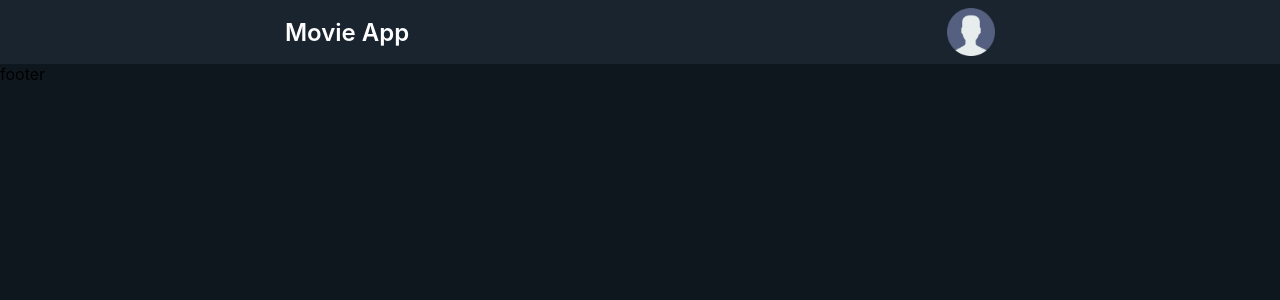
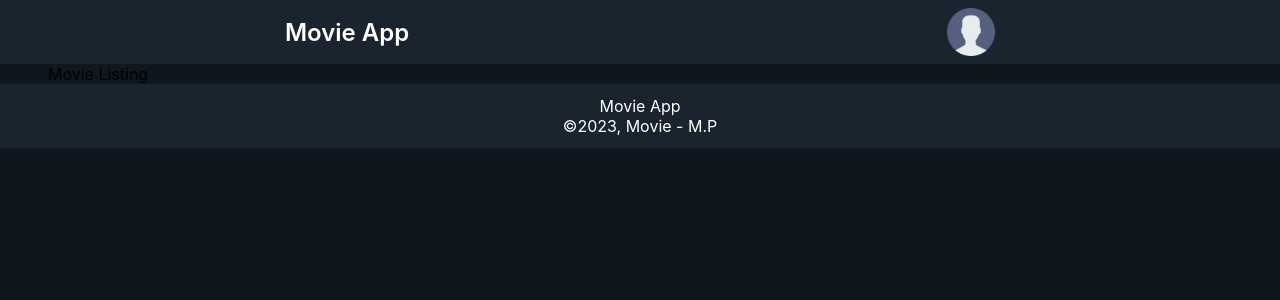
Before and after one commit to MajaPetkova/Redux-Course, a React (Create React App) app in the folder movie-app/: page / in a window 1280 px wide. Shown: the top 300 px of the page. Built offline with nearby package versions, Linux system fonts and the light colour scheme; no server answers.

Commit message:
Add slice and store from redux-toolkit, update footer and header components

```diff
--- a/movie-app/src/components/footer/Footer.js
+++ b/movie-app/src/components/footer/Footer.js
@@ -1,7 +1,10 @@
-export const Footer =() =>{
-    return(
-        <div>
-            footer
-        </div>
-    )
-}
+import "./footer.scss";
+
+export const Footer = () => {
+  return (
+    <div className="footer-container">
+        <div>Movie App</div>
+        <div>&copy;2023, Movie - M.P </div>
+    </div>
+  );
+};
--- a/movie-app/src/components/footer/footer.scss
+++ b/movie-app/src/components/footer/footer.scss
@@ -0,0 +1,11 @@
+@import "../../common/colors.scss";
+
+.footer-container{
+    background-color:$secondary-color;
+    height:4rem;
+    display: flex;
+    justify-content: center;
+    align-items: center;
+    color:$font-primary;
+    flex-direction: column;
+}
--- a/movie-app/src/components/home/Home.js
+++ b/movie-app/src/components/home/Home.js
@@ -1,5 +1,26 @@
-export const Home = () =>{
-    return(
-        <div></div>
-    )
-}
+import { MovieListing } from "../movieListing/MovieListing";
+import { useEffect } from "react";
+import movieApi from "../../common/apis/MovieApi";
+import { APIKey } from "../../common/apis/MovieApiKey";
+
+export const Home = () => {
+  const movieText = "Harry";
+  const fetchMovies = async () => {
+    const response = await movieApi
+      .get(`?apiKey=${APIKey}&s=${movieText}&type=movie`)
+      .catch((err) => {
+        console.log(err);
+      });
+    console.log(response);
+  };
+
+  useEffect(() => {
+    fetchMovies();
+  }, []);
+  return (
+    <div>
+      <div className="banner-img"></div>
+      <MovieListing />
+    </div>
+  );
+};
--- /dev/null
+++ b/movie-app/src/features/movies/movieSlice.js
@@ -0,0 +1,18 @@
+import { createSlice } from "@reduxjs/toolkit";
+
+const initialState= {
+   movies: [],
+
+}
+const movieSlice= createSlice({
+    name: "movies",
+    initialState,
+    reducers:{
+        addMovies: (state, {payload})=>{
+            state.movies= payload
+        }
+    }
+})
+export const {addMovies } = movieSlice.actions;
+export const getAllMovies =(state)=>state.movies.movies
+export default movieSlice.reducer;
--- /dev/null
+++ b/movie-app/src/features/store.js
@@ -0,0 +1,8 @@
+import { configureStore } from "@reduxjs/toolkit";
+import movieReducer from "./movies/movieSlice";
+
+export const store= configureStore({
+    reducer:{
+      movieReducer
+    },
+});
--- a/movie-app/src/index.js
+++ b/movie-app/src/index.js
@@ -2,11 +2,14 @@ import React from 'react';
 import ReactDOM from 'react-dom/client';
 import './index.css';
 import App from './App';
-
+import { Provider} from "react-redux";
+import { store } from './features/store';
 
 const root = ReactDOM.createRoot(document.getElementById('root'));
 root.render(
   <React.StrictMode>
+    <Provider store= {store}>
     <App />
+    </Provider>
   </React.StrictMode>
 );
```
